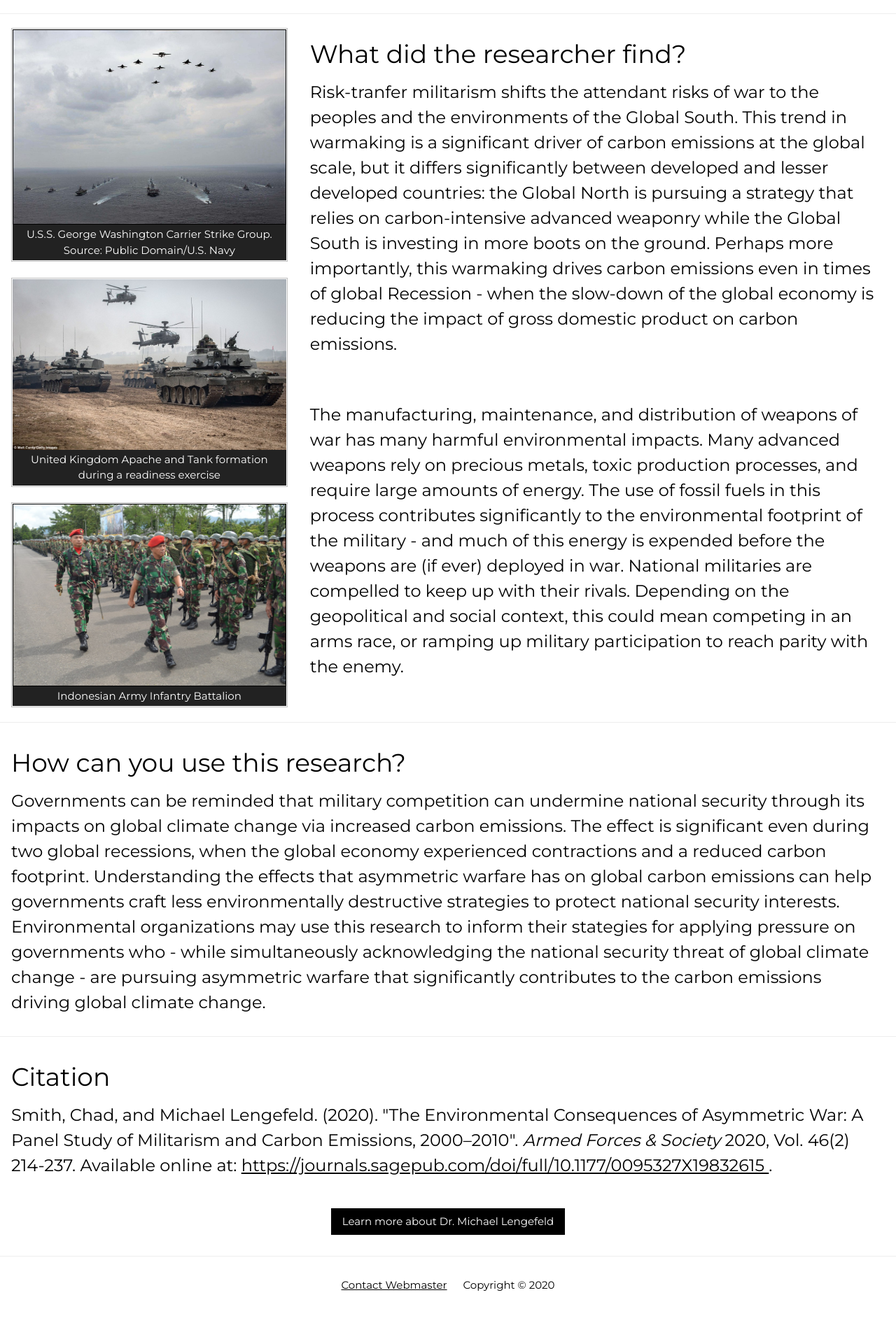
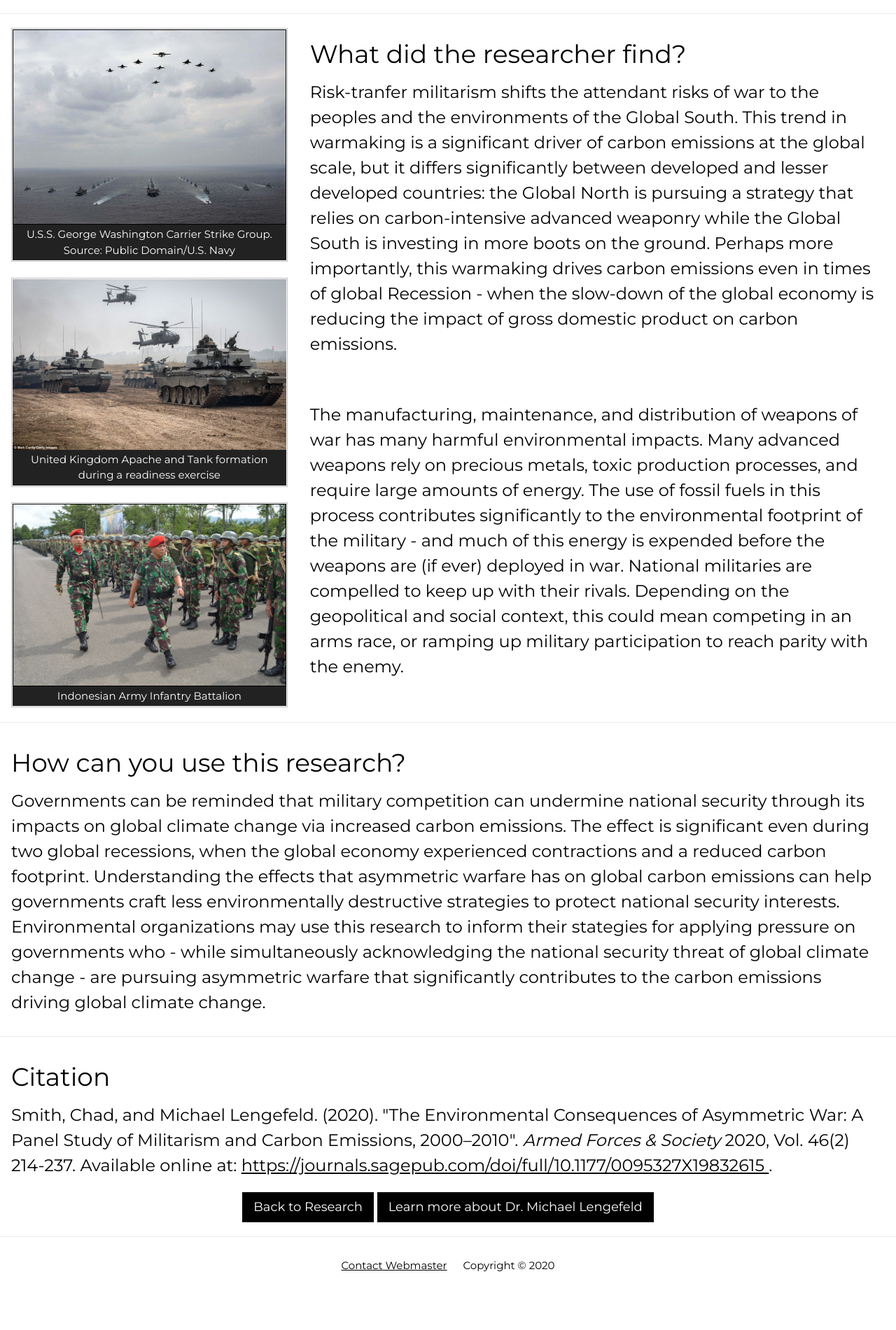
Before and after one commit to resilience1/resilience1.github.io, a Jekyll site: the page built from research/afsarticle.html, in a window 1280 px wide. Shown: the part 2001-3902 px from the top of the page at 70% size. Built offline with Jekyll 4.4.1, drawn with Linux system fonts in a browser that asks for light colours; nearby versions of some CDN libraries; after the commit the page ends 3874 px from its top, so only the background shows below that.

Commit message:
Update afsarticle.html

```diff
--- a/research/afsarticle.html
+++ b/research/afsarticle.html
@@ -53,6 +53,12 @@
 
 	h2 {
 		font-size: x-large;
+	}
+
+	h3 {
+		font-size:1.2em;
+	text-align:center;
+	color: #fff;
 	}
 
 	img.displayed {
@@ -293,14 +299,12 @@
 			</a>.
 		</h2>
 	</div>
-
-	<div class="center">
-		<br>
-	<a href="/about"
-	   class="w3-btn w3-black">Learn more about Dr. Michael Lengefeld
-	</a>
-	</div>
-
+	<h3>
+		<a href="/research/index.html" class="w3-btn w3-black">Back to Research
+		</a>
+		<a href="/about" class="w3-btn w3-black">Learn more about Dr. Michael Lengefeld
+		</a>
+	</h3>
 <body>
 
 	<hr>
```
